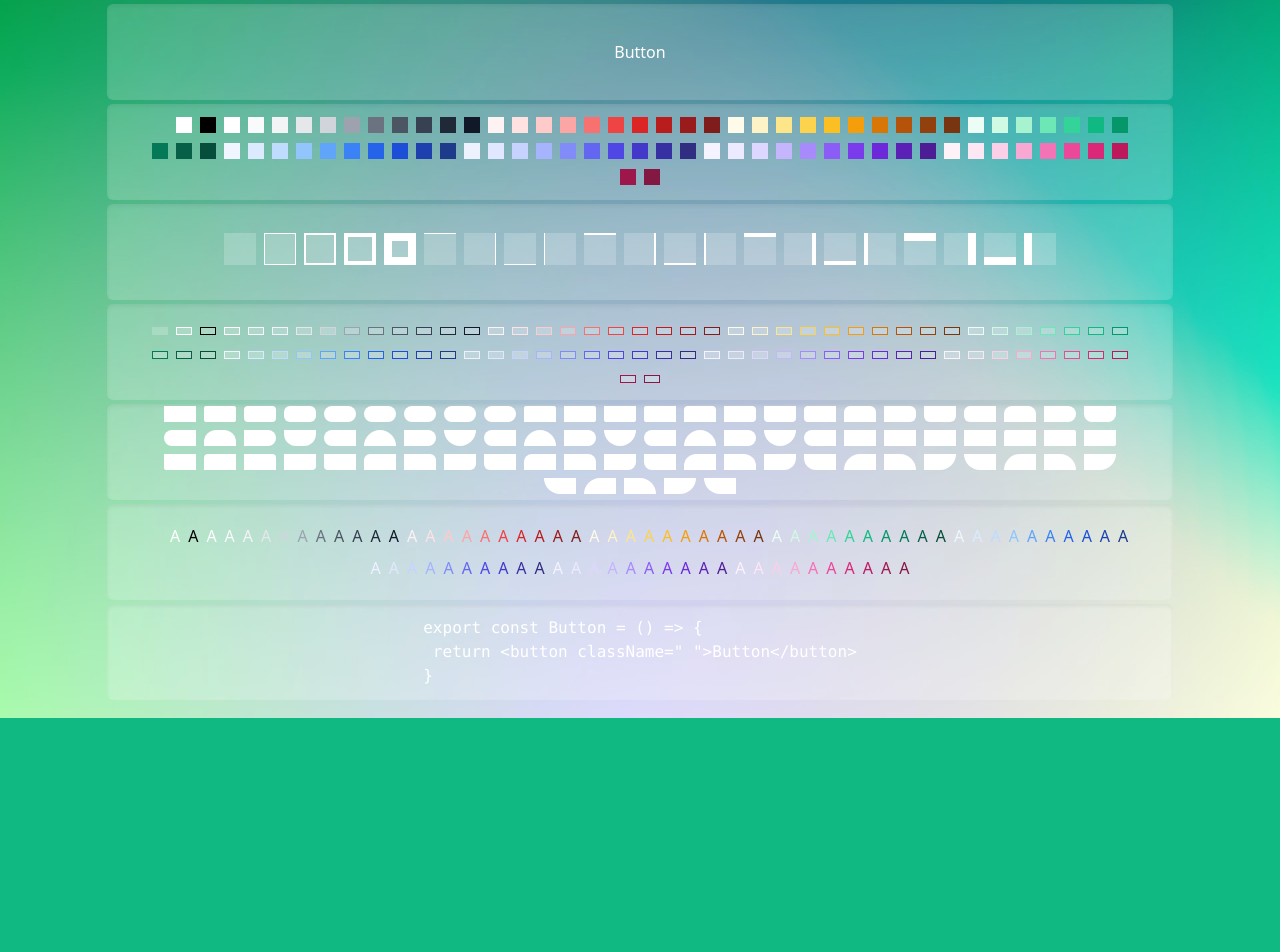
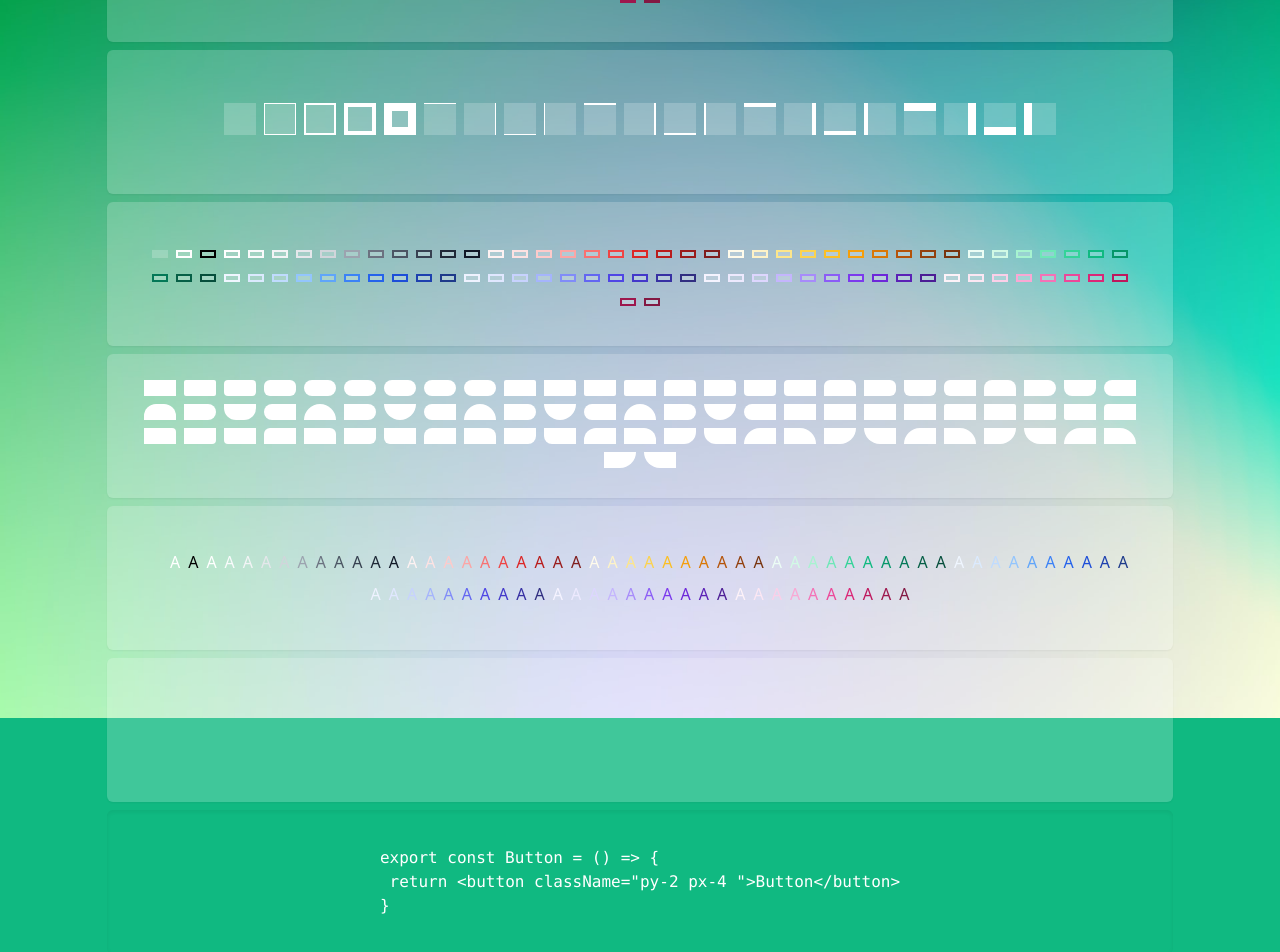
Before and after one commit to ayumitanaka13/tailwind-button, a React (Create React App) app: page /create in a window 1280 px wide. Shown: the part 82-1034 px from the top of the page. Before the commit the page ends 800 px from the top, so only its background shows below. Built offline with nearby package versions, Linux system fonts and the light colour scheme; no server answers.

Commit message:
added CodeBox

```diff
--- a/src/Router.jsx
+++ b/src/Router.jsx
@@ -11,10 +11,7 @@ const Router = () => {
       <Route exact path="/signup" component={Signup} />
       <Route exact path="/signin" component={Signin} />
       <Route exact path="/signin/reset" component={Reset} />
-      <Route exact path="/user" component={User} />
       <Route exact path="/create" component={Create} />
-      {/* <Route exact path="/posts/:id" component={Posts} /> */}
-      {/* <Route exact path="/posts/:id" component={Posts} /> */}
       {/* <Auth>
         <Route exact path="/user" component={User} />
       </Auth> */}
--- a/src/components/BorderColor.jsx
+++ b/src/components/BorderColor.jsx
@@ -5,7 +5,7 @@ const BorderColor = ({ onClick, className }) => {
     <button
       value={`border-${className}`}
       onClick={onClick}
-      className={`border-${className} h-2 w-4 m-1 border bg-white bg-opacity-20`}
+      className={`border-${className} h-2 w-4 m-1 border-2 bg-white bg-opacity-20`}
     ></button>
   );
 };
--- a/src/components/BorderRadius.jsx
+++ b/src/components/BorderRadius.jsx
@@ -5,7 +5,7 @@ const BorderRadius = ({ onClick, className }) => {
     <button
       value={className}
       onClick={onClick}
-      className={`${className} h-4 w-8 mx-1 bg-white`}
+      className={`${className} h-2 lg:h-4 w-4 lg:w-8 mx-1 bg-white`}
     ></button>
   );
 };
--- /dev/null
+++ b/src/components/UI/BoxSmall.jsx
@@ -0,0 +1,7 @@
+import React from "react";
+
+const BoxSmall = (props) => {
+  return <div className="BoxSmall">{props.children}</div>;
+};
+
+export default BoxSmall;
--- /dev/null
+++ b/src/components/UI/CodeBox.jsx
@@ -0,0 +1,7 @@
+import React from "react";
+
+const CodeBox = (props) => {
+  return <div className="CodeBox">{props.children}</div>;
+};
+
+export default CodeBox;
--- a/src/components/UI/index.js
+++ b/src/components/UI/index.js
@@ -1,3 +1,5 @@
 export { default as TextInput } from "./TextInput";
 export { default as Button } from "./Button";
 export { default as Box } from "./Box";
+export { default as CodeBox } from "./CodeBox";
+export { default as BoxSmall } from "./BoxSmall";
--- a/src/index.css
+++ b/src/index.css
@@ -7,7 +7,7 @@
     @apply text-white bg-green-500;
   }
   h1 {
-    @apply text-7xl sm:text-8xl xl:text-9xl text-transparent;
+    @apply text-7xl sm:text-8xl xl:text-9xl text-transparent text-center;
   }
   h2 {
     @apply text-3xl sm:text-4xl xl:text-5xl text-center;
@@ -41,10 +41,10 @@
 @layer components {
   /* pages */
   .App {
-    @apply h-screen w-screen bg-top bg-cover bg-no-repeat;
+    @apply min-h-screen w-screen bg-top bg-cover bg-no-repeat;
   }
   .Page {
-    @apply h-full w-full flex items-center justify-center;
+    @apply h-screen w-full flex items-center justify-center;
   }
   /* UI component */
   .TextInput {
@@ -54,9 +54,15 @@
     @apply h-12 w-full bg-white bg-opacity-20 hover:bg-opacity-30 border-t border-gray-300 rounded-md shadow outline-none my-1;
   }
   .Box {
-    @apply h-24 w-full flex items-center justify-center bg-white bg-opacity-20 hover:bg-opacity-30 rounded-md shadow-inner outline-none my-1 px-1;
+    @apply h-60 sm:h-36 2xl:h-24 w-full flex items-center justify-center bg-white bg-opacity-20 hover:bg-opacity-30 rounded-md shadow-sm my-2;
+  }
+  .BoxSmall {
+    @apply h-36 2xl:h-24 w-full flex items-center justify-center bg-white bg-opacity-20 hover:bg-opacity-30 rounded-md shadow-sm my-2;
+  }
+  .CodeBox {
+    @apply h-60 sm:h-36 w-full flex items-center justify-center bg-green-500 bg-opacity-20 hover:bg-opacity-30 rounded-md shadow-inner cursor-pointer my-2;
   }
   .BoxContainer {
-    @apply flex flex-wrap justify-center px-8;
+    @apply flex flex-wrap justify-center px-4 sm:px-8;
   }
 }
--- a/src/templates/Create.jsx
+++ b/src/templates/Create.jsx
@@ -13,7 +13,7 @@ import {
   BorderWidthData,
   BorderRadiusData,
 } from "../components/data";
-import { Box } from "../components/UI";
+import { Box, BoxSmall, CodeBox } from "../components/UI";
 
 const Create = () => {
   const [color, setColor] = useState("");
@@ -47,15 +47,15 @@ const Create = () => {
 
   return (
     <div className="Page">
-      <div className="w-5/6">
+      <div className="w-5/6 my-16">
         <h3 className="text-center mb-8">
           Create Your Tailwind Button Component.
         </h3>
-        <Box>
+        <BoxSmall>
           <TailwindButton
             className={`${color} ${borderWidth} ${borderColor} ${borderRadius} ${textColor}`}
           />
-        </Box>
+        </BoxSmall>
         <Box>
           <div className="BoxContainer">
             {ColorsData.map((color, index) => (
@@ -65,7 +65,7 @@ const Create = () => {
             ))}
           </div>
         </Box>
-        <Box>
+        <BoxSmall>
           <div className="BoxContainer">
             {BorderWidthData.map((width, index) => (
               <div key={index}>
@@ -77,7 +77,7 @@ const Create = () => {
               </div>
             ))}
           </div>
-        </Box>
+        </BoxSmall>
         <Box>
           <div className="BoxContainer">
             {ColorsData.map((color, index) => (
@@ -117,17 +117,18 @@ const Create = () => {
             ))}
           </div>
         </Box>
-        <Box>
-          <code onClick={getCode}>
+        <Box></Box>
+        <CodeBox>
+          <code onClick={getCode} className="BoxContainer">
             export const Button = () ={"> {"}
             <br />
-            &emsp;return {" <"}button className="{color} {borderWidth}{" "}
+            &emsp;return {" <"}button className="py-2 px-4 {color} {borderWidth}{" "}
             {borderColor} {borderRadius} {textColor}"{">"}Button{"<"}/button
             {">"}
             <br />
             {"}"}
           </code>
-        </Box>
+        </CodeBox>
       </div>
     </div>
   );
--- a/src/templates/Home.jsx
+++ b/src/templates/Home.jsx
@@ -1,26 +1,34 @@
 import React from "react";
-import { useSelector } from "react-redux";
+import { useDispatch, useSelector } from "react-redux";
+import { push } from "connected-react-router";
+
 import { Button } from "../components/UI";
 import { getUserId, getUserName } from "../reducks/users/selectors";
 
 const Home = () => {
-  // const selector = useSelector((state) => state);
-  // const uid = getUserId(selector);
-  // const username = getUserName(selector);
-  // console.log(uid);
-
-  // const style = {
-  //   text: {
-  //     webkitTextStroke: "1px #FFF",
-  //   },
-  // };
+  const dispatch = useDispatch();
 
   return (
     <div className="Page">
-      <div>
-        <h1 style={{ webkitTextStroke: "1px #FFF" }}>NEWZINE</h1>
-        <Button button="Create Magezine" />
-        <Button button="Read Magezine" />
+      <div className="w-5/6">
+        <h1 style={{ webkitTextStroke: "1px #FFF" }}>
+          Tailwind Button Generator
+        </h1>
+        <p className="text-center my-8">
+          Create your own Tailwind Button Component in React.
+        </p>
+        <Button
+          type="button"
+          value="Sign Up"
+          button="Sign Up"
+          onClick={() => dispatch(push("/signup"))}
+        />
+        <Button
+          type="button"
+          value="Sign In"
+          button="Sign In"
+          onClick={() => dispatch(push("/signin"))}
+        />
       </div>
     </div>
   );
```
Also changed, not shown: src/templates/Read.jsx (deleted).
